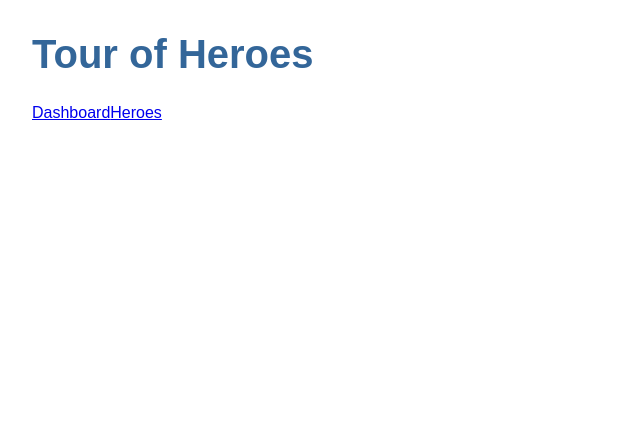
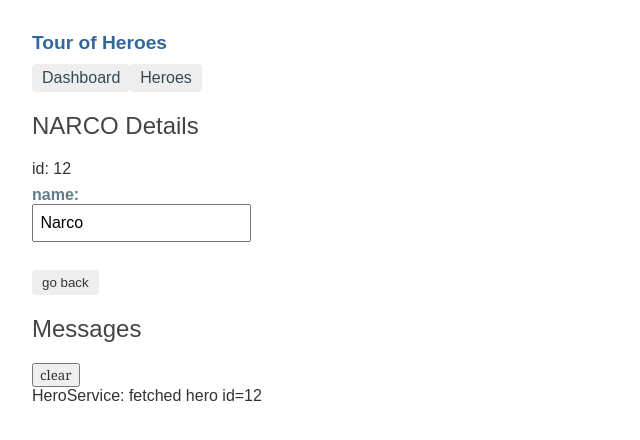
Before and after one commit to CodyClark07/AngularTraining, an Angular app: page /detail/12 in a window 1280 px wide. Before the commit this address led to /. Shown: the top 440 px of the page, without its empty margins (0-640 px from the left). Built offline with nearby package versions, Linux system fonts and the light colour scheme.

Commit message:
finished training app

```diff
--- a/src/app/app-routing.module.ts
+++ b/src/app/app-routing.module.ts
@@ -1,6 +1,7 @@
 import { NgModule } from '@angular/core';
 import { Routes, RouterModule } from '@angular/router';
 import { HeroesComponent } from './heroes/heroes.component';
+import { HeroDetailComponent } from './hero-detail/hero-detail.component';
 import { DashboardComponent } from './dashboard/dashboard.component';
 
 
@@ -8,6 +9,7 @@ const routes: Routes = [
   { path: 'heroes', component: HeroesComponent },
   { path: 'dashboard', component: DashboardComponent },
   { path: '', redirectTo: '/dashboard', pathMatch: 'full' },
+  { path: 'detail/:id', component: HeroDetailComponent },
 ];
 
 @NgModule({
--- a/src/app/app.component.css
+++ b/src/app/app.component.css
@@ -0,0 +1,28 @@
+/* AppComponent's private CSS styles */
+h1 {
+    font-size: 1.2em;
+    margin-bottom: 0;
+  }
+  h2 {
+    font-size: 2em;
+    margin-top: 0;
+    padding-top: 0;
+  }
+  nav a {
+    padding: 5px 10px;
+    text-decoration: none;
+    margin-top: 10px;
+    display: inline-block;
+    background-color: #eee;
+    border-radius: 4px;
+  }
+  nav a:visited, a:link {
+    color: #334953;
+  }
+  nav a:hover {
+    color: #039be5;
+    background-color: #cfd8dc;
+  }
+  nav a.active {
+    color: #039be5;
+  }
--- a/src/app/dashboard/dashboard.component.html
+++ b/src/app/dashboard/dashboard.component.html
@@ -1,6 +1,6 @@
 <h3>Top Heroes</h3>
 <div class="grid grid-pad">
-    <a *ngFor="let hero of heroes" class="col-1-4">
+    <a *ngFor="let hero of heroes" class="col-1-4" routerLink="/detail/{{hero.id}}">
         <div class="module hero">
             <h4>{{hero.name}}</h4>
         </div>
--- a/src/app/hero-detail/hero-detail.component.css
+++ b/src/app/hero-detail/hero-detail.component.css
@@ -0,0 +1,30 @@
+/* HeroDetailComponent's private CSS styles */
+label {
+    display: inline-block;
+    width: 3em;
+    margin: .5em 0;
+    color: #607D8B;
+    font-weight: bold;
+  }
+  input {
+    height: 2em;
+    font-size: 1em;
+    padding-left: .4em;
+  }
+  button {
+    margin-top: 20px;
+    font-family: Arial;
+    background-color: #eee;
+    border: none;
+    padding: 5px 10px;
+    border-radius: 4px;
+    cursor: pointer;
+  }
+  button:hover {
+    background-color: #cfd8dc;
+  }
+  button:disabled {
+    background-color: #eee;
+    color: #ccc;
+    cursor: auto;
+  }
--- a/src/app/hero-detail/hero-detail.component.html
+++ b/src/app/hero-detail/hero-detail.component.html
@@ -1,5 +1,4 @@
 <div *ngIf="hero">
-
     <h2>{{hero.name | uppercase}} Details</h2>
     <div><span>id: </span>{{hero.id}}</div>
     <div>
@@ -7,5 +6,5 @@
             <input [(ngModel)]="hero.name" placeholder="name" />
         </label>
     </div>
-
+    <button (click)="goBack()">go back</button>
 </div>
--- a/src/app/hero-detail/hero-detail.component.ts
+++ b/src/app/hero-detail/hero-detail.component.ts
@@ -1,6 +1,9 @@
 import { Component, OnInit, Input } from '@angular/core';
 import { Hero } from '../hero';
+import { ActivatedRoute } from '@angular/router';
+import { Location } from '@angular/common';
 
+import { HeroService } from '../hero.service';
 @Component({
   selector: 'app-hero-detail',
   templateUrl: './hero-detail.component.html',
@@ -9,9 +12,21 @@ import { Hero } from '../hero';
 export class HeroDetailComponent implements OnInit {
   @Input() hero: Hero;
 
-  constructor() { }
+  constructor(
+    private route: ActivatedRoute,
+    private heroService: HeroService,
+    private location: Location
+
+  ) { }
 
   ngOnInit(): void {
+    this.getHero();
   }
-
+  getHero(): void {
+    const id = +this.route.snapshot.paramMap.get('id');
+    this.heroService.getHero(id).subscribe(hero => this.hero = hero);
+  }
+  goBack(): void {
+    this.location.back();
+  }
 }
--- a/src/app/hero.service.ts
+++ b/src/app/hero.service.ts
@@ -16,4 +16,9 @@ export class HeroService {
     this.messageService.add('HeroService: fetched heroes');
     return of(HEROES);
   }
+
+  getHero(id: number): Observable<Hero> {
+    this.messageService.add(`HeroService: fetched hero id=${id}`);
+    return of(HEROES.find(hero => hero.id === id));
+  }
 }
--- a/src/app/heroes/heroes.component.css
+++ b/src/app/heroes/heroes.component.css
@@ -6,28 +6,33 @@
   width: 15em;
 }
 .heroes li {
+  position: relative;
   cursor: pointer;
-    position: relative;
-    left: 0;
   background-color: #EEE;
   margin: .5em;
   padding: .3em 0;
   height: 1.6em;
   border-radius: 4px;
 }
+
 .heroes li:hover {
   color: #607D8B;
   background-color: #DDD;
   left: .1em;
 }
-  .heroes li.selected {
-    background-color: #CFD8DC;
-    color: white;
+
+.heroes a {
+  color: #333;
+  text-decoration: none;
+  position: relative;
+  display: block;
+  width: 250px;
 }
-  .heroes li.selected:hover {
-    background-color: #BBD8DC;
-    color: white;
+
+.heroes a:hover {
+  color:#607D8B;
 }
+
 .heroes .badge {
   display: inline-block;
   font-size: small;
@@ -39,6 +44,8 @@
   left: -1px;
   top: -4px;
   height: 1.8em;
+  min-width: 16px;
+  text-align: right;
   margin-right: .8em;
   border-radius: 4px 0 0 4px;
 }
--- a/src/app/heroes/heroes.component.html
+++ b/src/app/heroes/heroes.component.html
@@ -1,7 +1,9 @@
 <h2>My Heroes</h2>
 <ul class="heroes">
-    <li *ngFor="let hero of heroes" (click)="onSelect(hero)" [class.selected]="hero === selectedHero">
-        <span class="badge">{{hero.id}}</span> {{hero.name}}
+    <li *ngFor="let hero of heroes">
+        <a routerLink="/detail/{{hero.id}}">
+            <span class="badge">{{hero.id}}</span> {{hero.name}}
+        </a>
     </li>
 </ul>
-<app-hero-detail [hero]="selectedHero"></app-hero-detail>
+<!-- <app-hero-detail [hero]="selectedHero"></app-hero-detail> -->
--- a/src/app/heroes/heroes.component.ts
+++ b/src/app/heroes/heroes.component.ts
@@ -10,19 +10,12 @@ import { MessageService } from '../message.service';
 })
 export class HeroesComponent implements OnInit {
   heroes: Hero[];
-  selectedHero: Hero;
-  hero: Hero = {
-    id: 1,
-    name: 'Windstorm'
-  };
+
   constructor(
-    private heroService: HeroService, private messageService: MessageService
+    private heroService: HeroService
   ) { }
 
-  onSelect(hero: Hero): void {
-    this.selectedHero = hero;
-    this.messageService.add(`HeroesComponent: Selected hero id=${hero.id}`);
-  }
+
   getHeroes(): void {
     this.heroService.getHeroes().subscribe(heroes => this.heroes = heroes);
   }
```
Also changed, not shown: src/app/dashboard/dashboard.component.css (indentation only). Lines whose indentation alone changed are shown as unchanged.
